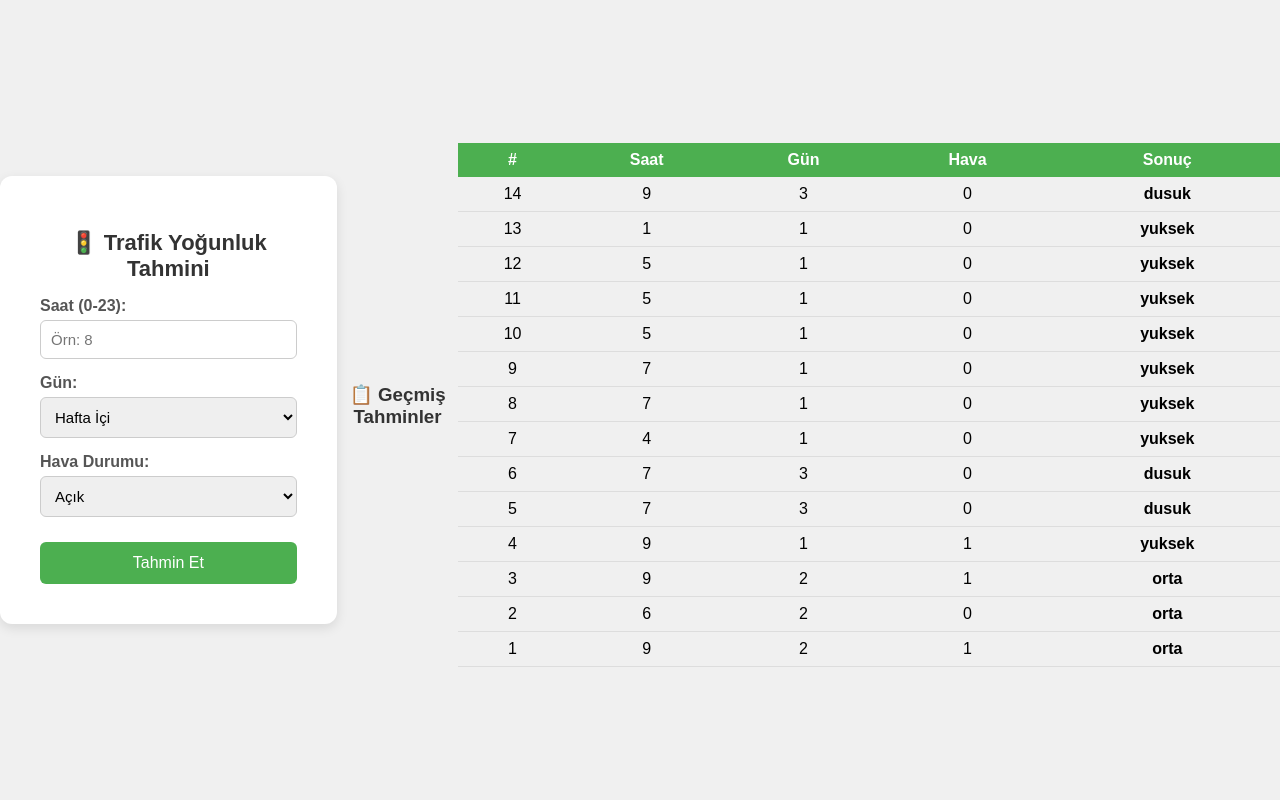
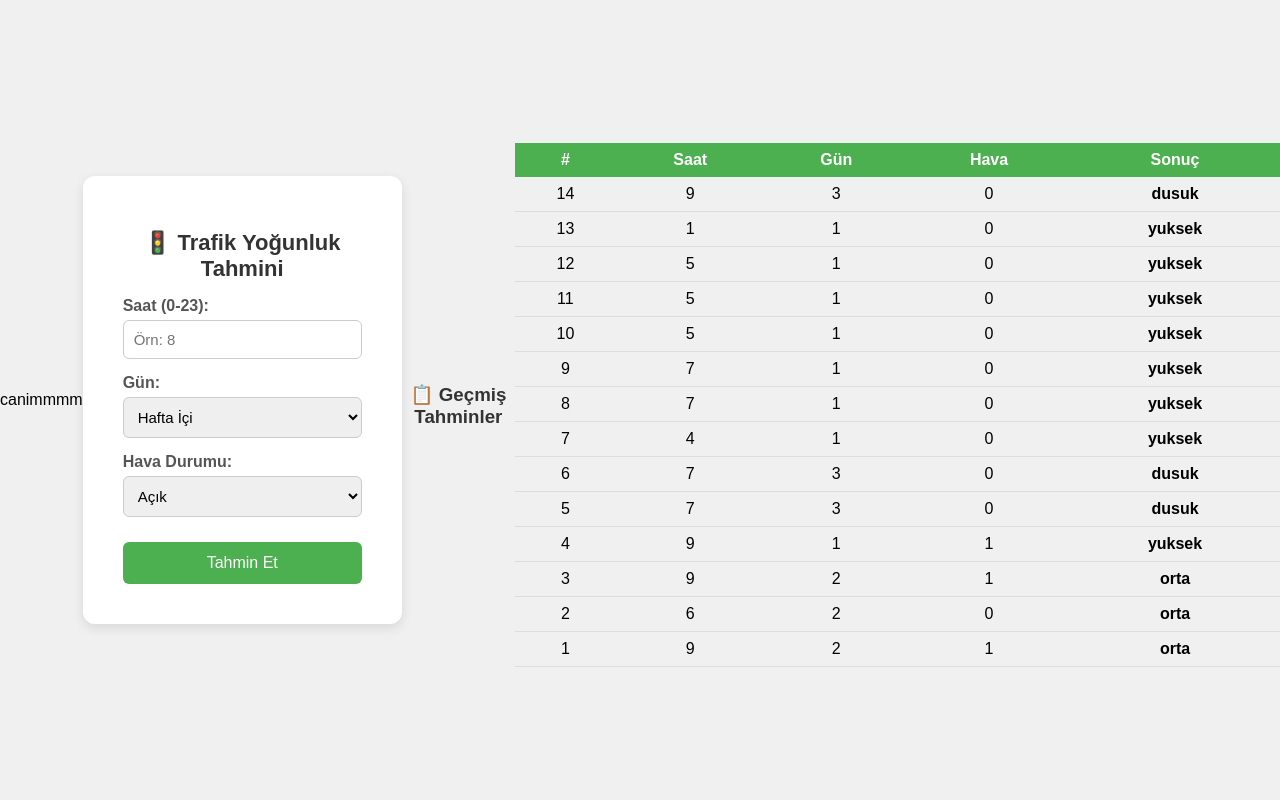
Before and after one commit to andmehmet/traffic_congestion_forecast, a Flask app: page / in a window 1280 px wide. Run offline with Flask 3, Linux system fonts and the light colour scheme; data comes from the database, SQL or seed files in the repository; parts of the project's set-up code (start-up, migrations or seed data) failed here and were passed over.

Commit message:
akistenselamsss

```diff
--- a/traffic_congestion_forecast/templates/index.html
+++ b/traffic_congestion_forecast/templates/index.html
@@ -1,4 +1,4 @@
-<!DOCTYPE html>
+<!DOCTYPE html> canimmmm
 <html lang="tr">
 <head>
     <meta charset="UTF-8">
```
